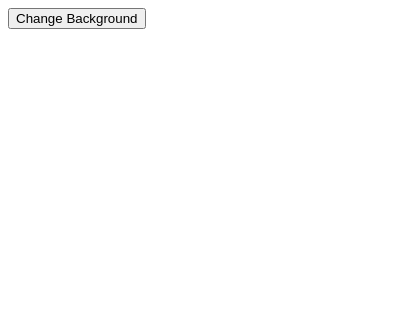
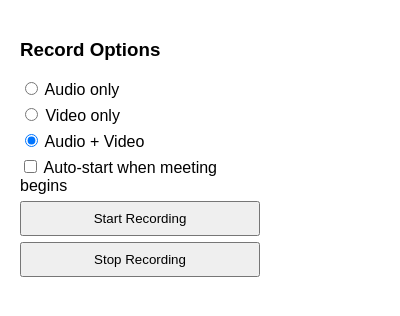
Before and after one commit to selsiyajoseph/wcc_internship_program, a browser extension: page my_first_extension/popup.html in a window 400 px wide. Drawn offline with Linux system fonts and the light colour scheme.

Commit message:
Update popup.html

```diff
--- a/my_first_extension/popup.html
+++ b/my_first_extension/popup.html
@@ -1,11 +1,25 @@
-<!DOCTYPE html>
+<!doctype html>
 <html>
-  <head>
-    <title>Change Color</title>
-  </head>
-  <body>
-    <button id="changeColor">Change Background</button>
+<head>
+<meta charset="utf-8">
+<title>Teams Recorder</title>
+<style>
+  body { font-family: Arial; padding: 12px; width: 240px; }
+  button { width: 100%; padding: 8px; margin-top: 6px; }
+  label { display:block; margin-top:6px; cursor:pointer; }
+</style>
+</head>
+<body>
+  <h3>Record Options</h3>
+  <label><input type="radio" name="mode" value="audio"> Audio only</label>
+  <label><input type="radio" name="mode" value="video"> Video only</label>
+  <label><input type="radio" name="mode" value="both" checked> Audio + Video</label>
+  <label><input type="checkbox" id="autoStart"> Auto-start when meeting begins</label>
 
-    <script src="popup.js"></script>
-  </body>
+  <button id="startBtn">Start Recording</button>
+  <button id="stopBtn">Stop Recording</button>
+  <div id="status" style="margin-top:8px;font-size:12px;color:#444"></div>
+
+  <script src="popup.js"></script>
+</body>
 </html>
```
